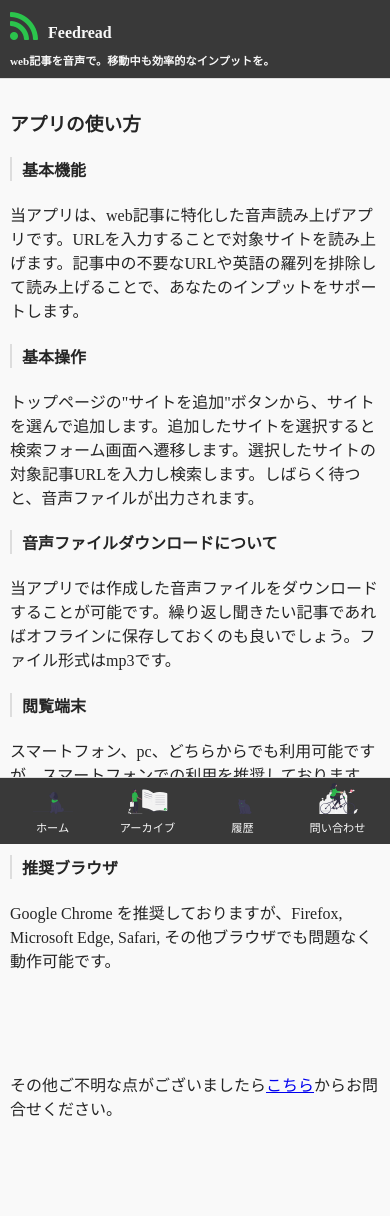
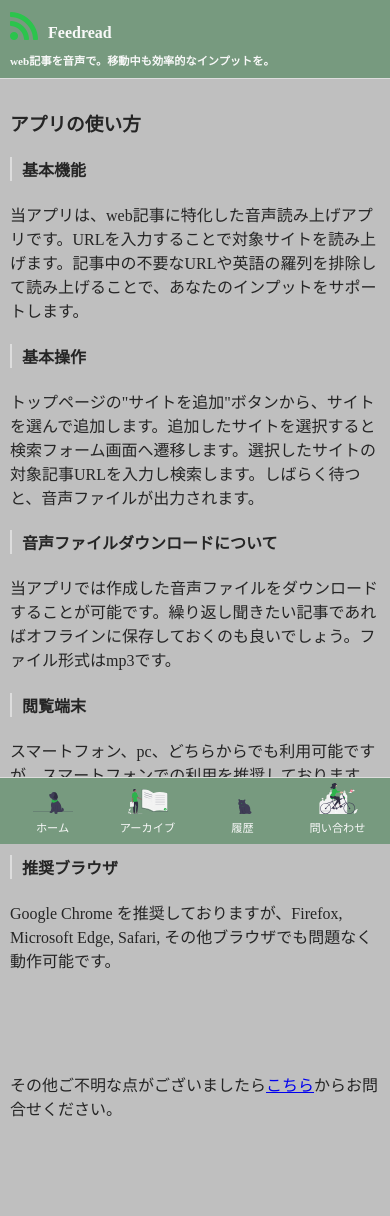
Before and after one commit to 8maguchi8ruki/FeedListener, a Flask app: page /help/ in a window 390 px wide. Run offline with Flask 2, Linux system fonts and the light colour scheme; some libraries are stand-ins or nearby versions.

Commit message:
design update

```diff
--- a/static/css/responsive.css
+++ b/static/css/responsive.css
@@ -32,7 +32,7 @@
         top: 0;
         left: 0;
         z-index: 101;
-        background-color: #393939;
+        background-color: #779a7f;
         display: flex;
     }
     h1{
@@ -163,7 +163,7 @@
         position: fixed;
         left: 0;
         bottom: 0;
-        background-color: #393939;
+        background-color: #779a7f;
         z-index: 100;
         display: flex;
         justify-content: space-between;
@@ -194,7 +194,7 @@
         transform: translateY(0);
         text-decoration: none;
         color: #f9f9f9;
-        background-color: #393939;
+        background-color: #779a7f;
         box-sizing: border-box;
         font-size: 0.7rem;
 
--- a/static/css/style.css
+++ b/static/css/style.css
@@ -6,7 +6,7 @@ body{
     width: 100%;
     margin: 0;
     box-sizing: border-box;
-    background-color: #f9f9f9;
+    background-color: #bfbfbf;
     overflow-x: hidden;
 }
 .wrap{
```
Also changed, not shown: 1 other file.
